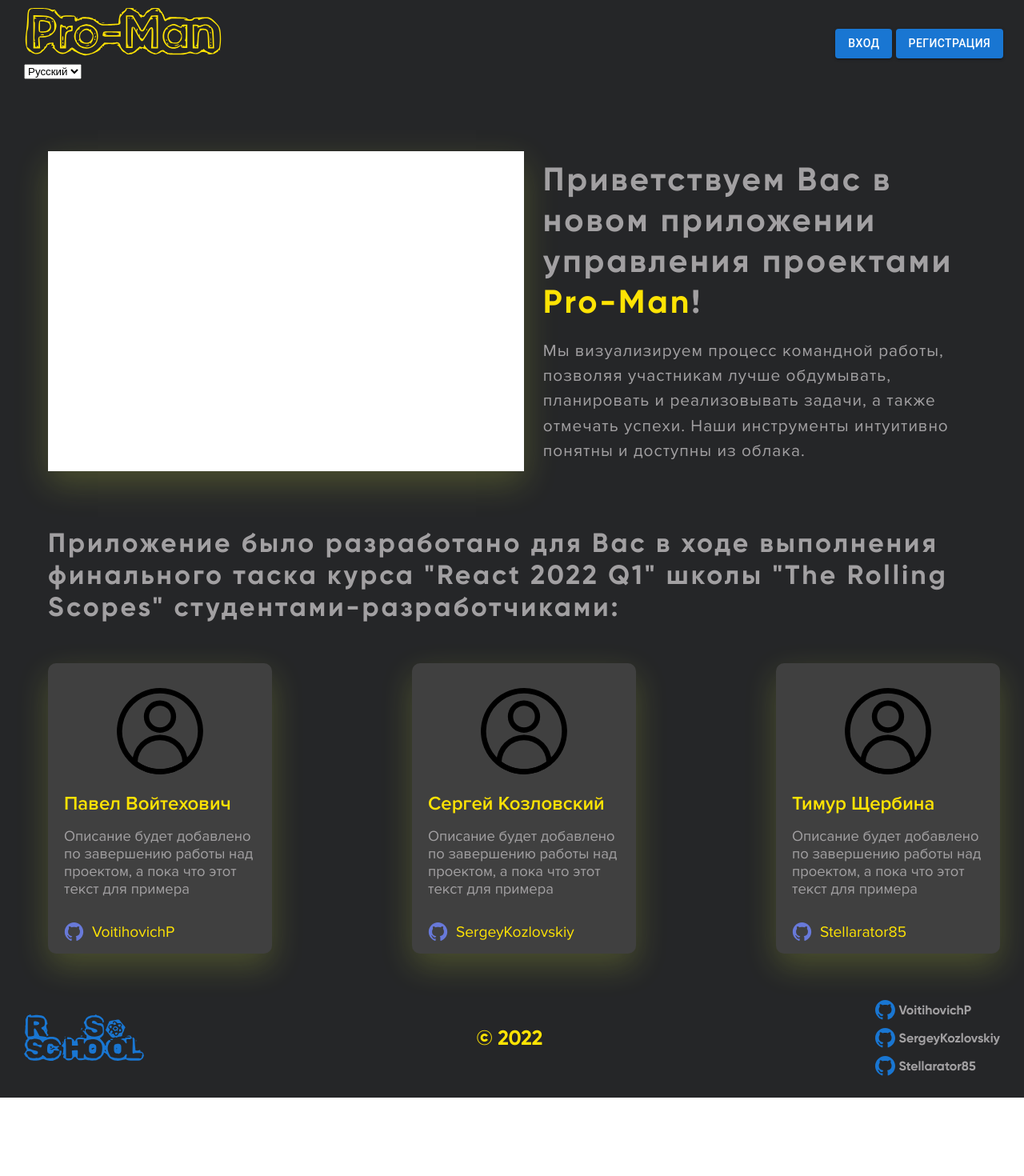
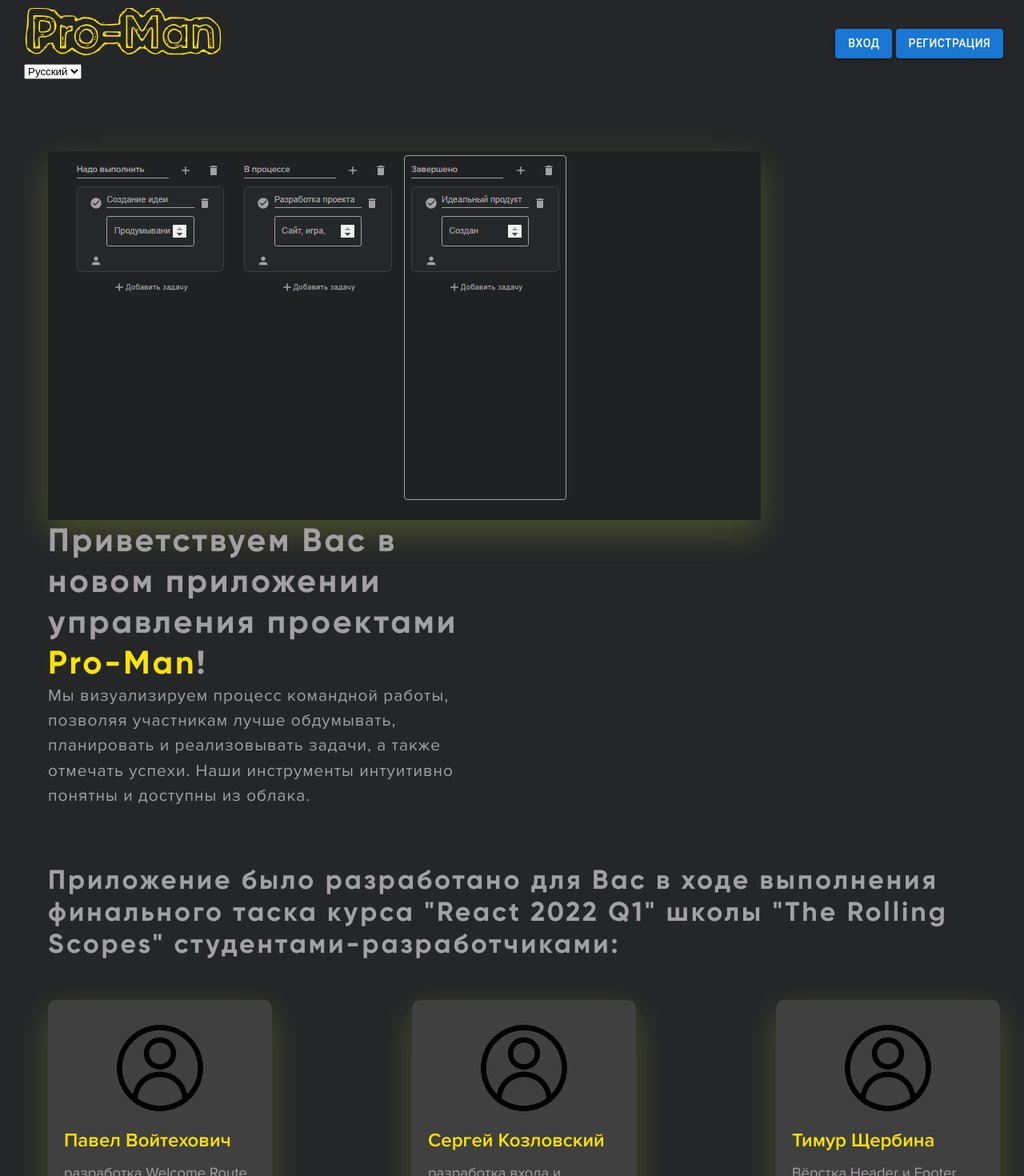
Before and after one commit to VoitihovichP/project-management-app, a React (Create React App) app in the folder proman/: page / in a window 1280 px wide. Shown: the top 1470 px of the page at 80% size. Before the commit the page ends 1372 px from the top, so only its background shows below. Built offline with nearby package versions, Linux system fonts and the light colour scheme.

Commit message:
feat: add poster and descriptions for team members cards

```diff
--- a/proman/src/constants/arrays.ts
+++ b/proman/src/constants/arrays.ts
@@ -5,21 +5,20 @@ export const teamMember: Array<TeamMemberProps> = [
   {
     name: 'Павел Войтехович',
     description:
-      'Описание будет добавлено по завершению работы над проектом, а пока что этот текст для примера',
+      'разработка Welcome Route, Main Route создание функционала удаления и изменения проектов на Main Route, реализация Drag and Drop.',
     github_login: 'VoitihovichP',
     github_url: 'https://github.com/VoitihovichP',
   },
   {
     name: 'Сергей Козловский',
     description:
-      'Описание будет добавлено по завершению работы над проектом, а пока что этот текст для примера',
+      'разработка входа и регистрации на Sign In/Sign Up Route, разработка функционала создания, изменения, удаления колонок и заданий на Board Route, реализация изменения профиля.',
     github_login: 'SergeyKozlovskiy',
     github_url: 'https://github.com/SergeyKozlovskiy',
   },
   {
     name: 'Тимур Щербина',
-    description:
-      'Описание будет добавлено по завершению работы над проектом, а пока что этот текст для примера',
+    description: 'Вёрстка Header и Footer, реализация перевода приложения, вёрстка Edit Route',
     github_login: 'Stellarator85',
     github_url: 'https://github.com/Stellarator85',
   },
--- a/proman/src/pages/Profile/Profile.tsx
+++ b/proman/src/pages/Profile/Profile.tsx
@@ -6,7 +6,7 @@ import { RegistrationFormInputs } from '../../types/types';
 import { InputForm } from '../../components/InputForm/InputForm';
 import { injectIntl } from 'react-intl';
 import { useAppDispatch, useAppSelector } from '../../hooks/redux';
-import { PopUp } from '../../components/Modal/modal';
+import { PopUp } from '../../components/Modal/Modal';
 import Loader from '../../components/Loader/Loader';
 import { deleteUser, signUpSlice, updateUser } from '../../store/asyncReducers/signUpSlice';
 import './profile.scss';
--- a/proman/src/pages/Welcome/Welcome.tsx
+++ b/proman/src/pages/Welcome/Welcome.tsx
@@ -3,6 +3,7 @@ import './welcome.scss';
 import { WelcomePageText } from '../../types/enums';
 import { teamMember } from '../../constants/arrays';
 import TeamMemberCard from '../../components/TeamMemberCard/TeamMemberCard';
+import Poster from '../../assets/png/main-poster.png';
 
 import { injectIntl, FormattedMessage } from 'react-intl';
 
@@ -10,7 +11,7 @@ const Welcome: FC = injectIntl(({ intl }) => {
   return (
     <main className="welcome-page">
       <div className="welcome-page__main-info">
-        <div className="welcome-page__poster"></div>
+        <img src={Poster} alt="Poster" className="welcome-page__poster" />
         <div className="welcome-page__text">
           <h1 className="welcome-page__greeting">
             {intl.formatMessage({ id: 'MAIN_GREETING' })} <span>{WelcomePageText.APP_TITLE}</span>!
```
Also changed, not shown: proman/src/assets/png/main-poster.png (added).
